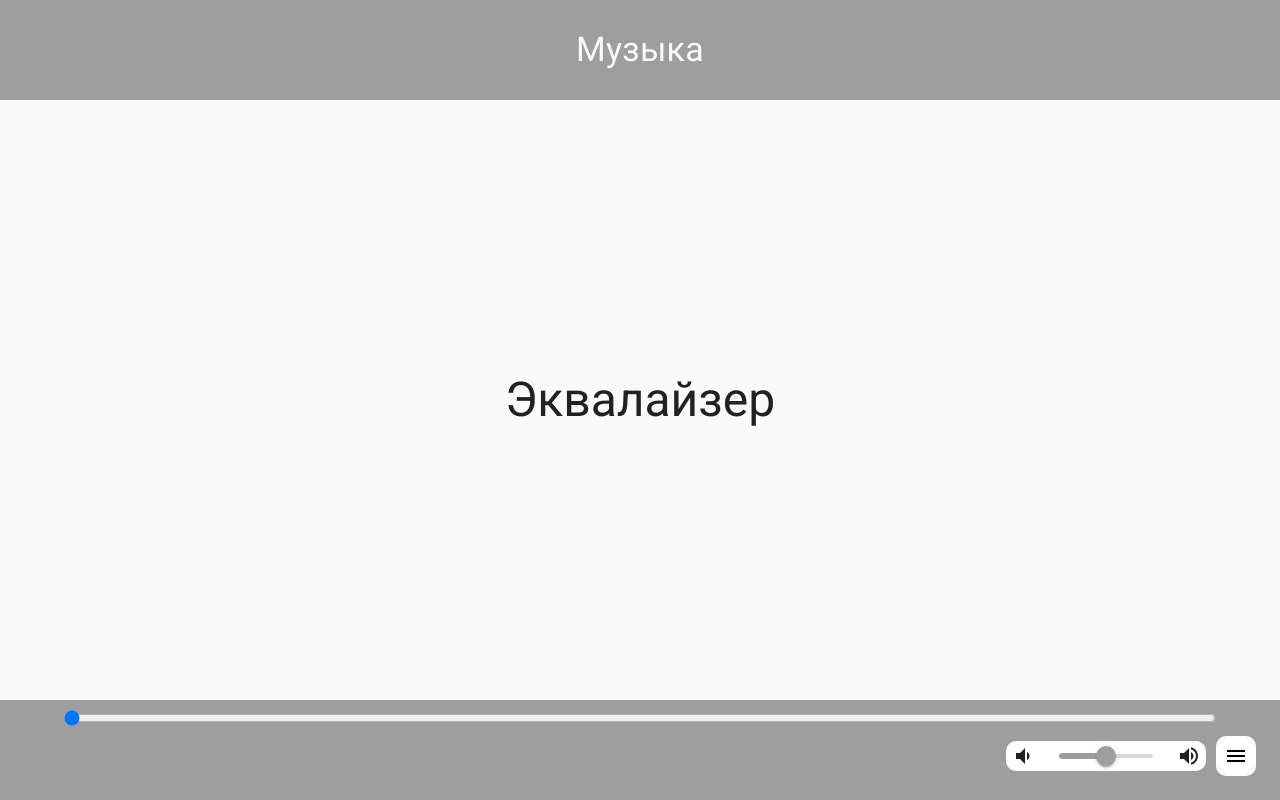
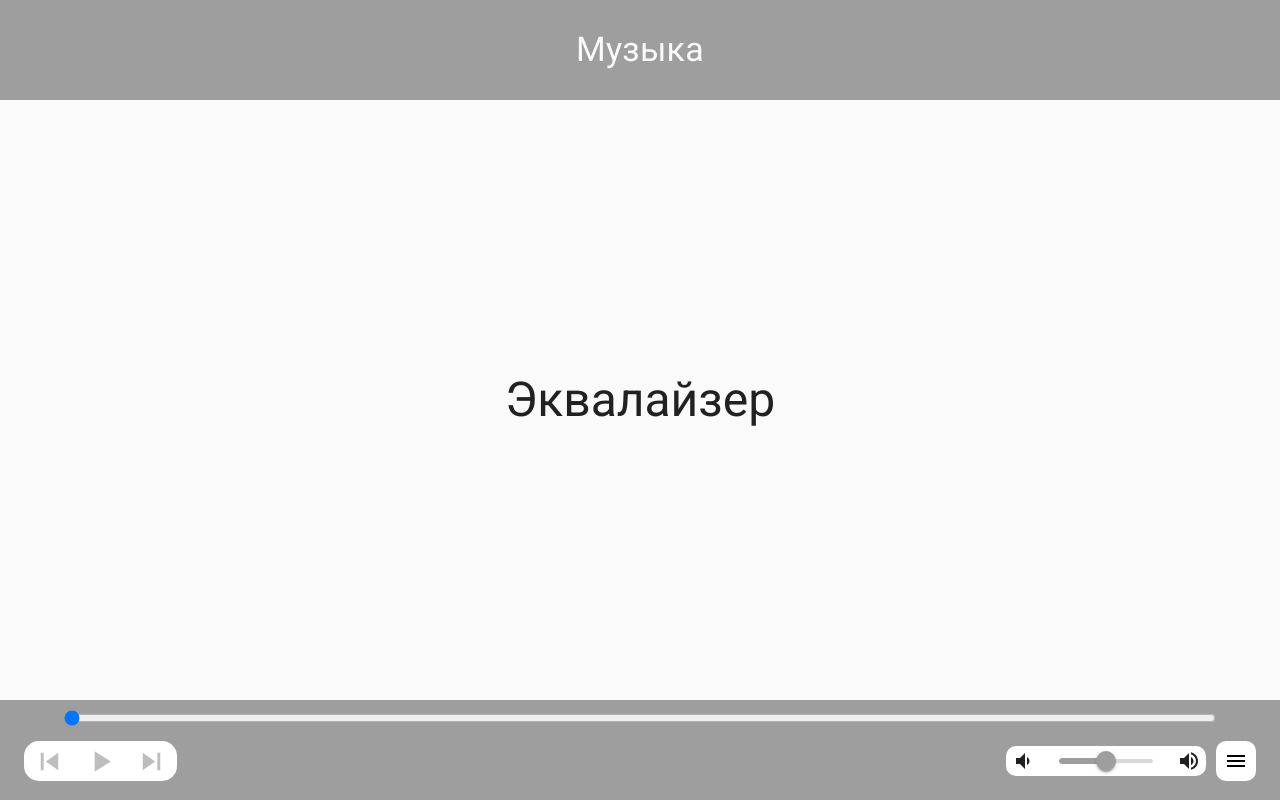
Before and after one commit to AlekseiPronin313/music-player-react, a React (Create React App) app: page / in a window 1280 px wide. Built offline with nearby package versions, Linux system fonts and the light colour scheme.

Commit message:
button update

```diff
--- a/src/components/Footer/AudioPlayers/PanelButtons/PanelButtons.js
+++ b/src/components/Footer/AudioPlayers/PanelButtons/PanelButtons.js
@@ -51,9 +51,7 @@ function PanelButtons({
                     alignItems: 'center'
                 }}
             >
-                {
-                    !Object.keys(musicPlay).length ? null
-                        : <Box
+                     <Box
                             sx={{
                                 bgcolor: "#fff",
                                 display: "flex",
@@ -61,26 +59,25 @@ function PanelButtons({
                                 margin: '5px 0',
                                 borderRadius: '15px',
                             }}
-                        >  {
-                            Number(musicPlay.id) === 1 ? null
-                                : <IconButton aria-label="previous music" onClick={clickPreviousTrack}>
-                                    <SkipPreviousIcon sx={{color: '#000'}} fontSize="large"/>
+                        >
+                                <IconButton variant="contained"
+                                            disabled={Number(musicPlay.id) === 1 || !Object.keys(musicPlay).length}
+                                            aria-label="previous song" onClick={clickPreviousTrack}>
+                                    <SkipPreviousIcon fontSize="large"/>
                                 </IconButton>
-                        }
-                            {
-                                isPlaying
-                                    ? <IconButton aria-label="pause music" onClick={togglePlayPause}>
-                                        <PauseCircleIcon sx={{color: '#000'}} fontSize="large"/>
-                                    </IconButton>
-                                    : <IconButton aria-label="play music" onClick={togglePlayPause}>
-                                        <PlayArrowSharpIcon sx={{color: '#000'}} fontSize="large"/>
-                                    </IconButton>
-                            }
-                            <IconButton aria-label="next music" onClick={clickNextTrack}>
-                                <SkipNextSharpIcon sx={{color: '#000'}} fontSize="large"/>
+                            <IconButton aria-label="pause music" variant="contained"
+                                        disabled={!Object.keys(musicPlay).length} onClick={togglePlayPause}>
+                                {
+                                    isPlaying ?
+                                        <PauseCircleIcon fontSize="large"/>
+                                        : <PlayArrowSharpIcon fontSize="large"/>
+                                }
+                            </IconButton>
+                            <IconButton aria-label="next music" disabled={!Object.keys(musicPlay).length}
+                                        variant="contained" onClick={clickNextTrack}>
+                                <SkipNextSharpIcon fontSize="large"/>
                             </IconButton>
                         </Box>
-                }
                 <TrackInformation musicPlay={musicPlay}/>
             </Box>
             <Box
--- a/src/index.js
+++ b/src/index.js
@@ -10,6 +10,7 @@ import store from './redux/redux-store'
 const theme = createTheme({
   palette: {
     primary: {
+      button: '#000',
       light: '#757ce8',
       main: '#9e9e9e',
       dark: '#002884',
```
